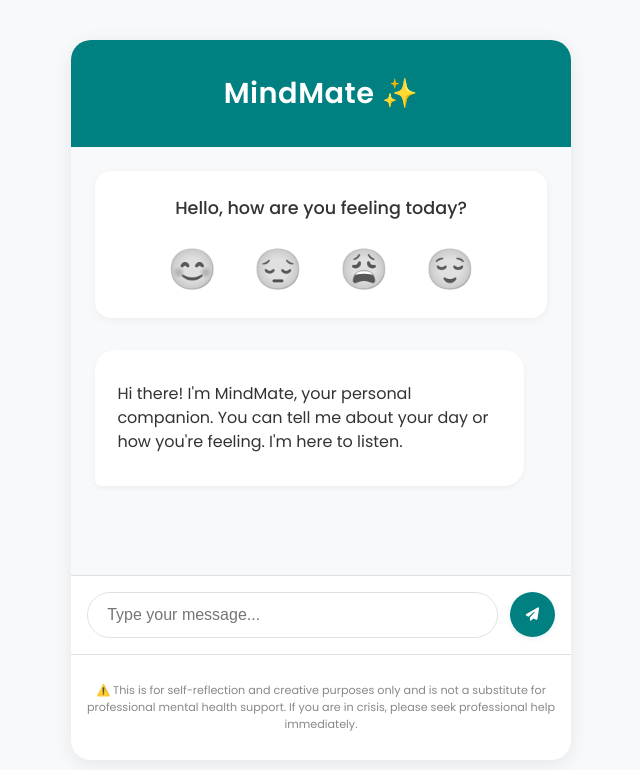
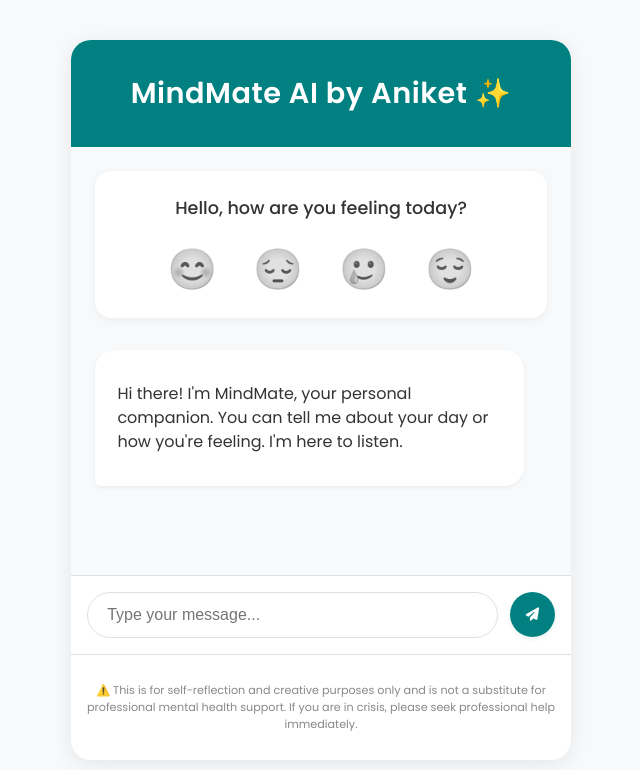
Before and after one commit to GxAniket/ProjectX-Aniket, a plain HTML site: page index.html in a window 1280 px wide. Shown: the whole page, without its empty margins (319-959 px from the left). Drawn offline with Linux system fonts and the light colour scheme.

Commit message:
Update index.html

```diff
--- a/index.html
+++ b/index.html
@@ -3,7 +3,7 @@
 <head>
     <meta charset="UTF-8">
     <meta name="viewport" content="width=device-width, initial-scale=1.0">
-    <title> MindMate - AI ( Aniket ) ✨</title>
+    <title> MindMate ✨</title>
     <link rel="stylesheet" href="style.css">
     <link rel="preconnect" href="https://fonts.googleapis.com">
     <link rel="preconnect" href="https://fonts.gstatic.com" crossorigin>
@@ -13,7 +13,7 @@
 <body>
     <div class="app-container">
         <header class="app-header">
-            <h1 class="logo">MindMate ✨</h1>
+            <h1 class="logo">MindMate AI by Aniket ✨</h1>
         </header>
 
         <main class="chat-main">
@@ -27,7 +27,7 @@
                         <span role="img" aria-label="Sad face">😔</span>
                     </button>
                     <button class="mood-btn" data-mood="Stressed" aria-label="Feeling Stressed">
-                        <span role="img" aria-label="Stressed face">😩</span>
+                        <span role="img" aria-label="Stressed face">🥲</span>
                     </button>
                     <button class="mood-btn" data-mood="Calm" aria-label="Feeling Calm">
                         <span role="img" aria-label="Calm face">😌</span>
```
